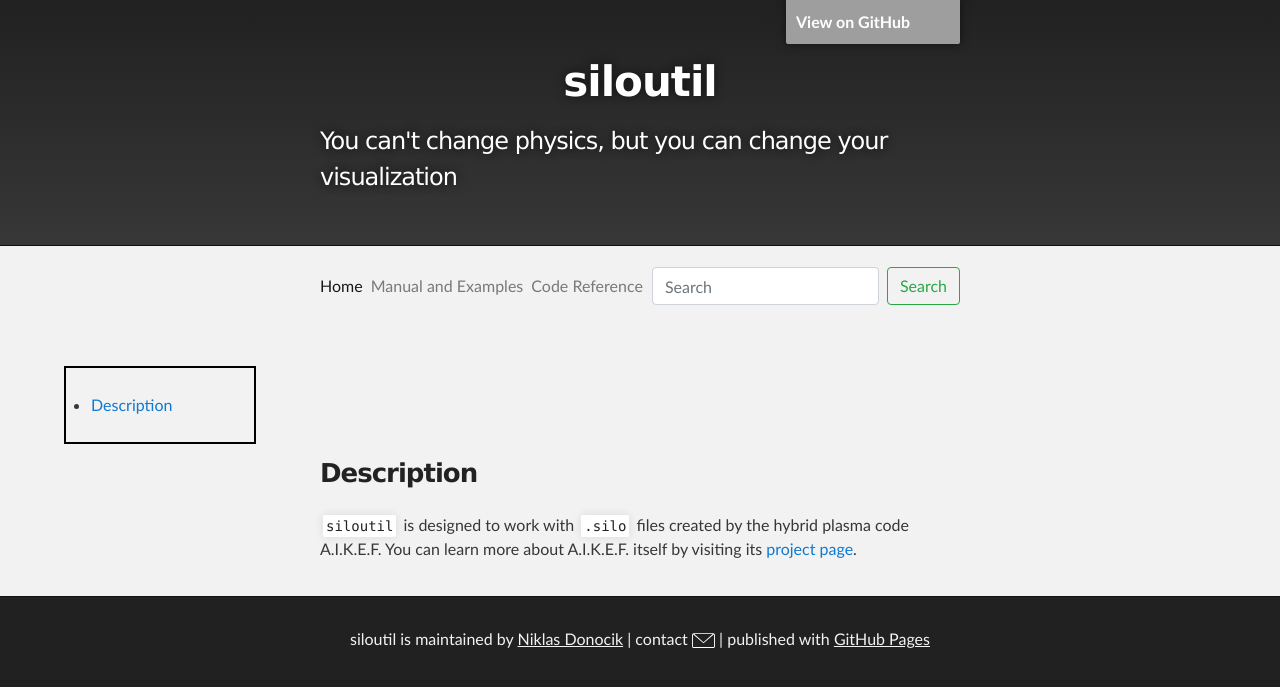
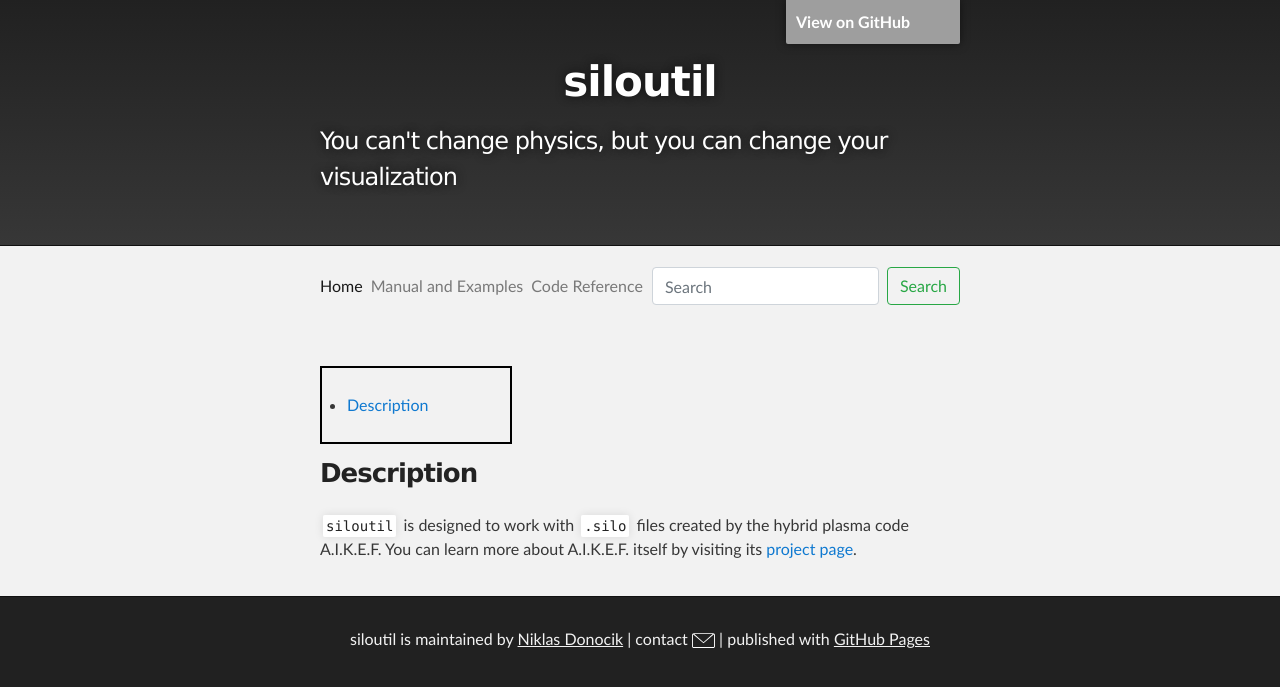
Before and after one commit to siloutil/siloutil.github.io, a Jekyll site: the page built from README.md, in a window 1280 px wide. Shown: the top 687 px of the page. Built offline with Jekyll 4.4.1, drawn with Linux system fonts in a browser that asks for light colours; our own code applies the rules of GitHub Pages for plain Markdown files; grey boxes are pictures that could not be loaded.

Commit message:
Update style.css

```diff
--- a/css/style.css
+++ b/css/style.css
@@ -608,7 +608,7 @@ form{
 }
 .toc {
     width: 15%;
-    margin-right: 80%;
+    margin-right: 60%;
     border: 2px solid black;
     padding: 25px;
 }
```
